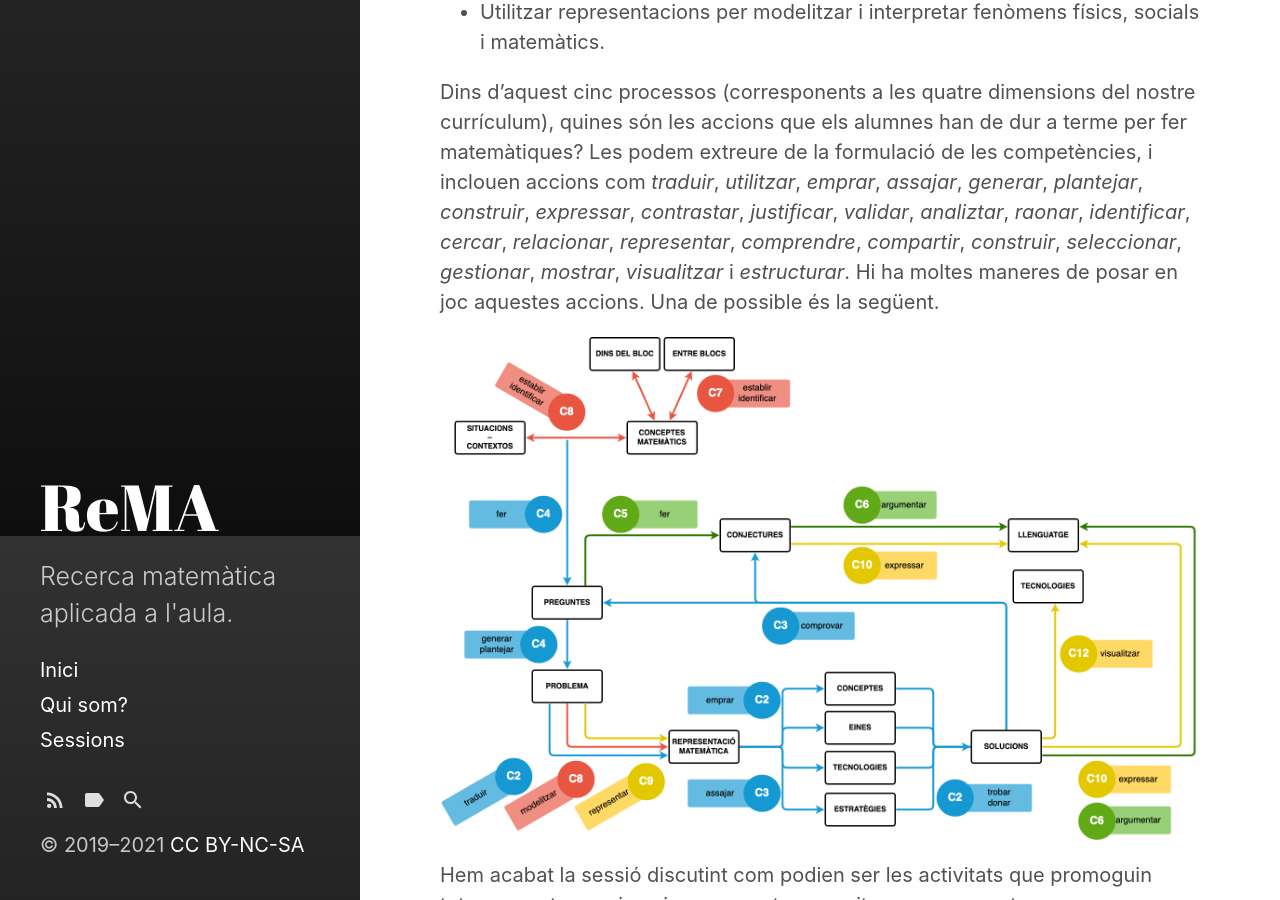
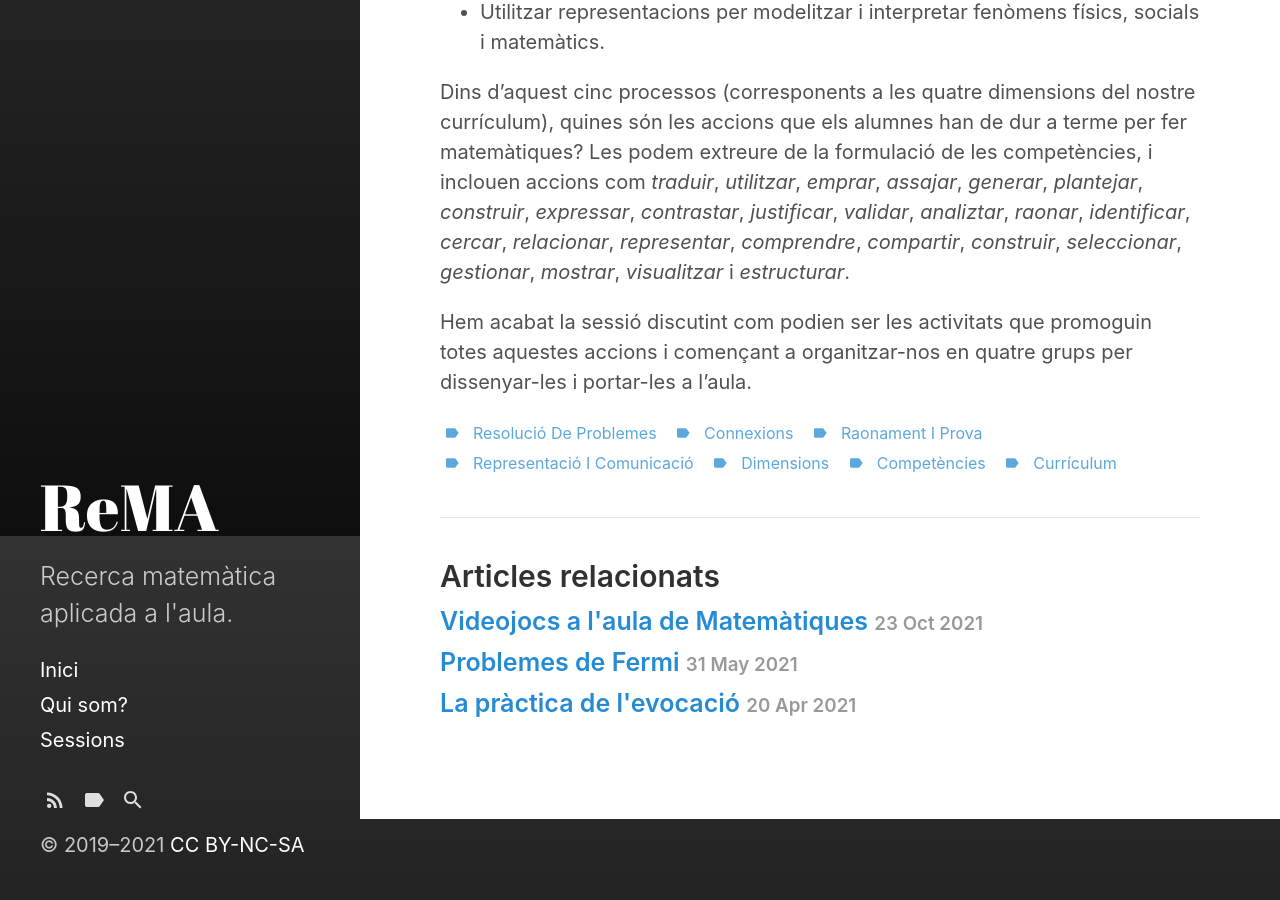
Before and after one commit to grup-rema/grup-rema.github.io, a Jekyll site: the page built from _posts/2021-11-21-Aprendre a fer matemàtiques.md, in a window 1280 px wide and 900 px high, scrolled down 2164 px. Built offline with Jekyll 4.4.1, drawn with Linux system fonts in a browser that asks for light colours.

Commit message:
Elimino la imatge.

```diff
--- a/_posts/2021-11-21-Aprendre a fer matemàtiques.md
+++ b/_posts/2021-11-21-Aprendre a fer matemàtiques.md
@@ -55,8 +55,6 @@ I finalment, en la [representació](https://www.youtube.com/watch?v=aD-huObwnto)
 - Seleccionar, aplicar i traduir entre representacions matemàtiques per resoldre problemes.
 - Utilitzar representacions per modelitzar i interpretar fenòmens físics, socials i matemàtics.
 
-Dins d'aquest cinc processos (corresponents a les quatre dimensions del nostre currículum), quines són les accions que els alumnes han de dur a terme per fer matemàtiques? Les podem extreure de la formulació de les competències, i inclouen accions com _traduir_, _utilitzar_, _emprar_, _assajar_, _generar_, _plantejar_, _construir_, _expressar_, _contrastar_, _justificar_, _validar_, _analiztar_, _raonar_, _identificar_, _cercar_, _relacionar_, _representar_, _comprendre_, _compartir_, _construir_, _seleccionar_, _gestionar_, _mostrar_, _visualitzar_ i _estructurar_. Hi ha moltes maneres de posar en joc aquestes accions. Una de possible és la següent.
-
-![image tooltip here](/assets/Problema-Competències.png)
+Dins d'aquest cinc processos (corresponents a les quatre dimensions del nostre currículum), quines són les accions que els alumnes han de dur a terme per fer matemàtiques? Les podem extreure de la formulació de les competències, i inclouen accions com _traduir_, _utilitzar_, _emprar_, _assajar_, _generar_, _plantejar_, _construir_, _expressar_, _contrastar_, _justificar_, _validar_, _analiztar_, _raonar_, _identificar_, _cercar_, _relacionar_, _representar_, _comprendre_, _compartir_, _construir_, _seleccionar_, _gestionar_, _mostrar_, _visualitzar_ i _estructurar_.
 
 Hem acabat la sessió discutint com podien ser les activitats que promoguin totes aquestes accions i començant a organitzar-nos en quatre grups per dissenyar-les i portar-les a l'aula.
```
